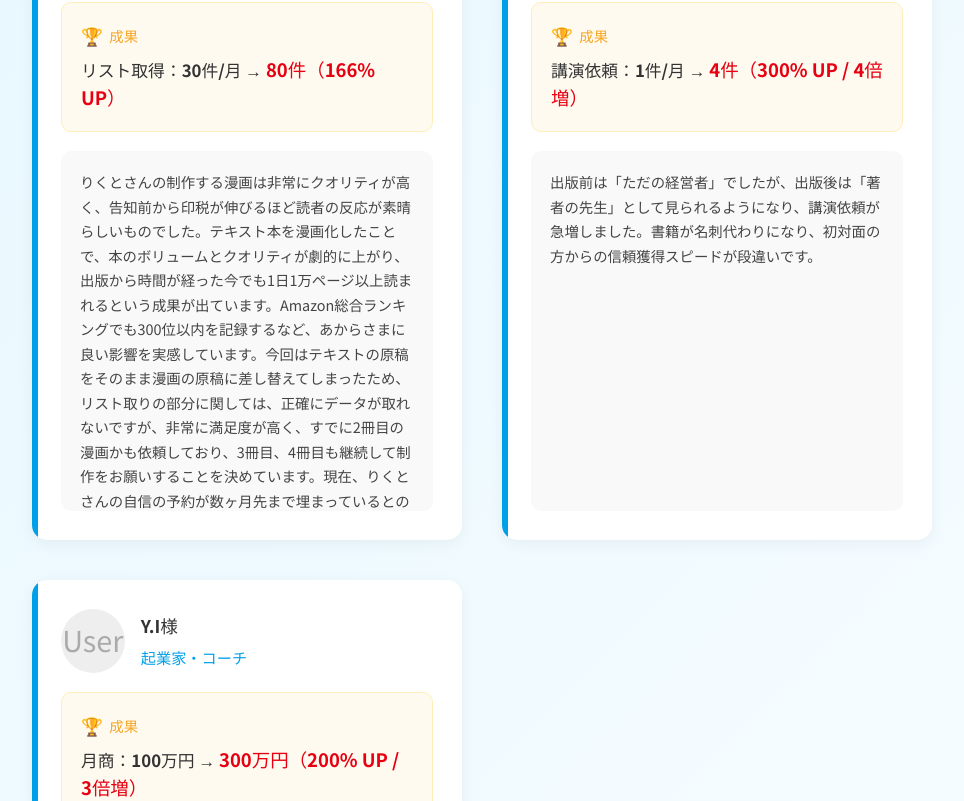
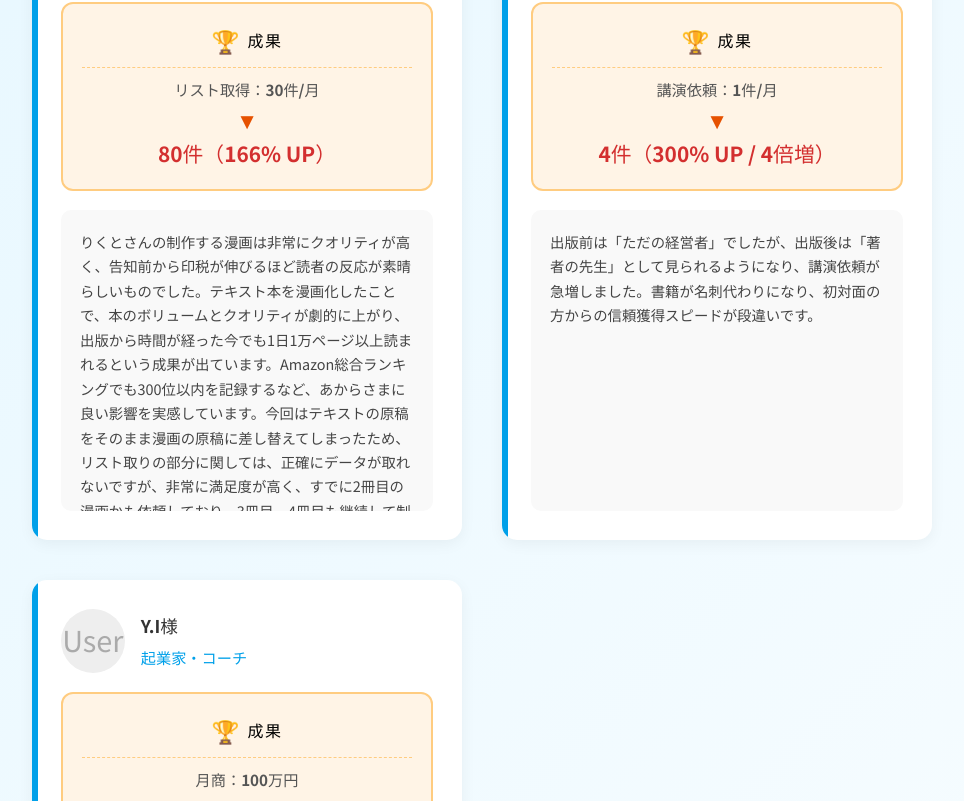
Before and after one commit to rikutoaimanga-max/Kindle-Publishing-Homepage, a React (Vite) app: page / in a window 1280 px wide. Shown: the part 3899-4700 px from the top of the page, without its empty margins (158-1122 px from the left). Built offline with nearby package versions, Linux system fonts and the light colour scheme.

Commit message:
Layout: Use Before/After vertical layout for Achievements results and set title color to black

```diff
--- a/src/components/Achievements.jsx
+++ b/src/components/Achievements.jsx
@@ -9,25 +9,28 @@ const Achievements = () => {
             attribute: '30代 男性',
             title: '500名超えのKindleサロンオーナー',
             image: '/image/koukichi.png',
-            result: <>リスト取得：30件/月 → <span style={{ fontWeight: 'bold', fontSize: '1.1em', color: '#e60012' }}>80件（166% UP）</span></>,
-            period: '出版後2ヶ月',
-            voice: 'りくとさんの制作する漫画は非常にクオリティが高く、告知前から印税が伸びるほど読者の反応が素晴らしいものでした。テキスト本を漫画化したことで、本のボリュームとクオリティが劇的に上がり、出版から時間が経った今でも1日1万ページ以上読まれるという成果が出ています。Amazon総合ランキングでも300位以内を記録するなど、あからさまに良い影響を実感しています。今回はテキストの原稿をそのまま漫画の原稿に差し替えてしまったため、リスト取りの部分に関しては、正確にデータが取れないですが、非常に満足度が高く、すでに2冊目の漫画かも依頼しており、3冊目、4冊目も継続して制作をお願いすることを決めています。現在、りくとさんの自信の予約が数ヶ月先まで埋まっているとのことですが、それでも順番を待ってお願いしたいと思える安心感があります。シリーズ化を見据え、今後も長くパートナーとしてお付き合いさせていただきたいクリエイターです。'
+            before: 'リスト取得：30件/月',
+            after: '80件（166% UP）',
+            voice: 'りくとさんの制作する漫画は非常にクオリティが高く、告知前から印税が伸びるほど読者の反応が素晴らしいものでした。テキスト本を漫画化したことで、本のボリュームとクオリティが劇的に上がり、出版から時間が経った今でも1日1万ページ以上読まれるという成果が出ています。Amazon総合ランキングでも300位以内を記録するなど、あからさまに良い影響を実感しています。今回はテキストの原稿をそのまま漫画の原稿に差し替えてしまったため、リスト取りの部分に関しては、正確にデータが取れないですが、非常に満足度が高く、すでに2冊目の漫画かも依頼しており、3冊目、4冊目も継続して制作をお願いすることを決めています。現在、りくとさんの自信の予約が数ヶ月先まで埋まっているとのことですが、それでも順番を待ってお願いしたいと思える安心感があります。シリーズ化を見据え、今後も長くパートナーとしてお付き合いさせていただきたいクリエイターです。',
+            period: '出版後2ヶ月'
         },
         {
             name: 'T.M様',
             attribute: '40代 男性',
             title: '経営者',
-            result: <>講演依頼：1件/月 → <span style={{ fontWeight: 'bold', fontSize: '1.1em', color: '#e60012' }}>4件（300% UP / 4倍増）</span></>,
-            period: '出版後1ヶ月',
-            voice: '出版前は「ただの経営者」でしたが、出版後は「著者の先生」として見られるようになり、講演依頼が急増しました。書籍が名刺代わりになり、初対面の方からの信頼獲得スピードが段違いです。'
+            before: '講演依頼：1件/月',
+            after: '4件（300% UP / 4倍増）',
+            voice: '出版前は「ただの経営者」でしたが、出版後は「著者の先生」として見られるようになり、講演依頼が急増しました。書籍が名刺代わりになり、初対面の方からの信頼獲得スピードが段違いです。',
+            period: '出版後1ヶ月'
         },
         {
             name: 'Y.I様',
             attribute: '30代 女性',
             title: '起業家・コーチ',
-            result: <>月商：100万円 → <span style={{ fontWeight: 'bold', fontSize: '1.1em', color: '#e60012' }}>300万円（200% UP / 3倍増）</span></>,
-            period: '出版後2ヶ月',
-            voice: '集客に追われる日々から解放されました。Amazonが自動的に集客してくれるので、私は本業のコーチングに集中できています。お客様の方から「お願いします」と言われるようになり、セールスのストレスがなくなりました。'
+            before: '月商：100万円',
+            after: '300万円（200% UP / 3倍増）',
+            voice: '集客に追われる日々から解放されました。Amazonが自動的に集客してくれるので、私は本業のコーチングに集中できています。お客様の方から「お願いします」と言われるようになり、セールスのストレスがなくなりました。',
+            period: '出版後2ヶ月'
         }
     ];
 
@@ -129,22 +132,49 @@ const Achievements = () => {
                                     </div>
                                 </div>
 
-                                {/* ボディエリア：成果 */}
+                                {/* ボディエリア：成果（Before -> After） */}
                                 <div style={{
-                                    backgroundColor: '#fffaf0', // 薄い暖色系
-                                    border: '1px solid #ffeeba',
+                                    backgroundColor: '#fff4e6', // Slightly darker warm color
+                                    border: '2px solid #ffcc80', // Thicker, darker border
                                     padding: '1.2rem',
-                                    borderRadius: '10px',
-                                    flexShrink: 0, // Prevent shrinking
+                                    borderRadius: '12px',
+                                    flexShrink: 0,
                                     display: 'flex',
                                     flexDirection: 'column',
-                                    justifyContent: 'center'
+                                    justifyContent: 'center',
+                                    textAlign: 'center' // Center alignment
                                 }}>
-                                    <div style={{ fontSize: '0.9rem', fontWeight: 'bold', color: 'var(--color-accent)', marginBottom: '0.4rem', display: 'flex', alignItems: 'center', gap: '0.4rem' }}>
-                                        <span style={{ fontSize: '1.1rem' }}>🏆</span> 成果
+                                    <div style={{
+                                        fontSize: '1rem',
+                                        fontWeight: 'bold',
+                                        color: '#000', // Black text for title
+                                        marginBottom: '0.6rem',
+                                        display: 'flex',
+                                        alignItems: 'center',
+                                        justifyContent: 'center', // Center content
+                                        gap: '0.5rem',
+                                        borderBottom: '1px dashed #ffcc80',
+                                        paddingBottom: '0.5rem'
+                                    }}>
+                                        <span style={{ fontSize: '1.4rem' }}>🏆</span> <span style={{ letterSpacing: '0.1em' }}>成果</span>
                                     </div>
-                                    <div style={{ fontSize: '1.05rem', fontWeight: 'bold', lineHeight: '1.5' }}>
-                                        {client.result}
+
+                                    {/* Before / After Layout */}
+                                    <div style={{ display: 'flex', flexDirection: 'column', alignItems: 'center', gap: '0.2rem' }}>
+                                        {/* Before */}
+                                        <div style={{ fontSize: '0.95rem', fontWeight: 'bold', color: '#555' }}>
+                                            {client.before}
+                                        </div>
+
+                                        {/* Arrow */}
+                                        <div style={{ fontSize: '1.4rem', color: '#e65100', lineHeight: 1, padding: '0.2rem 0' }}>
+                                            ▼
+                                        </div>
+
+                                        {/* After */}
+                                        <div style={{ fontSize: '1.3rem', fontWeight: 'bold', color: '#d32f2f' }}>
+                                            {client.after}
+                                        </div>
                                     </div>
 
                                 </div>
```
